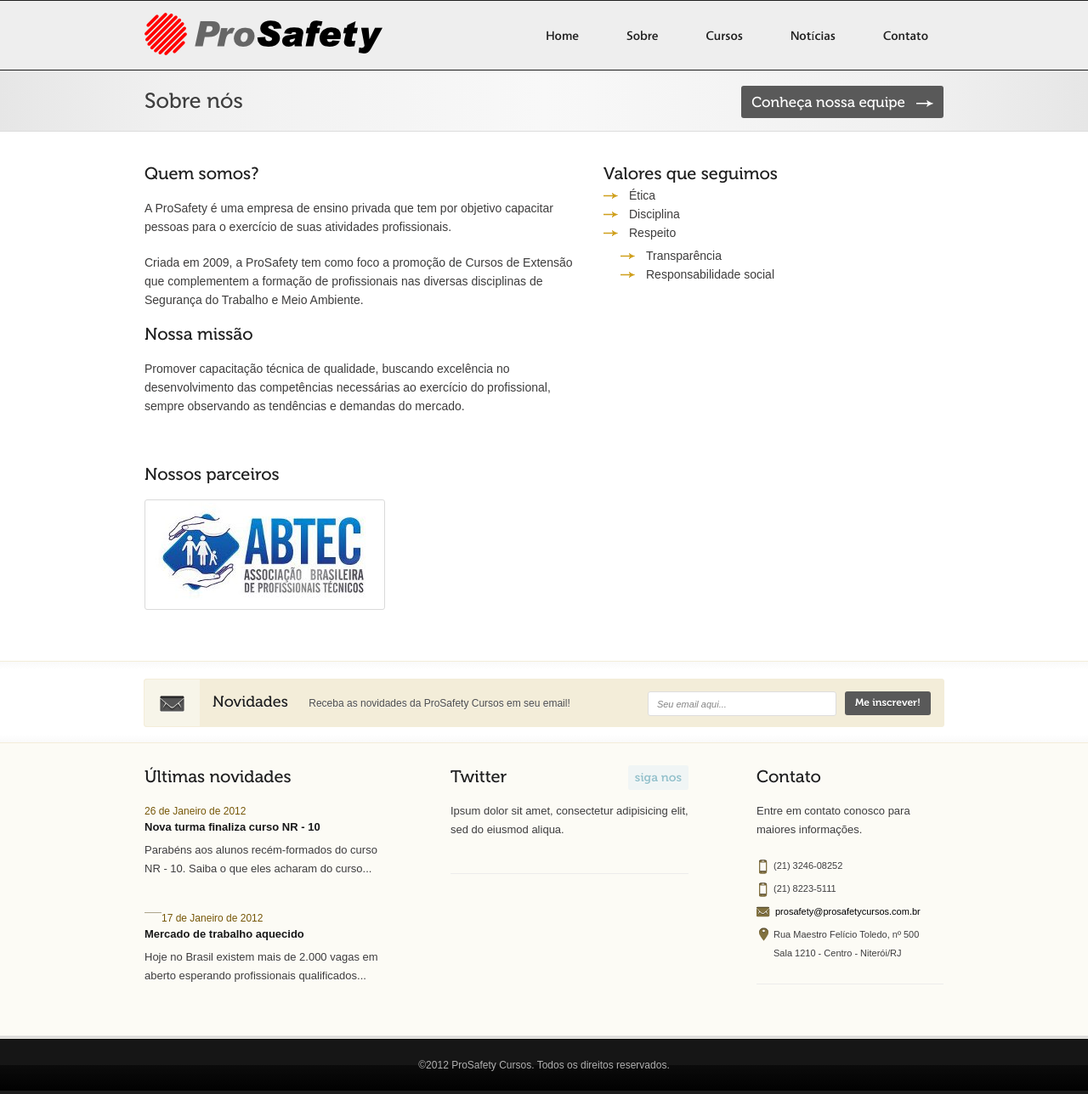
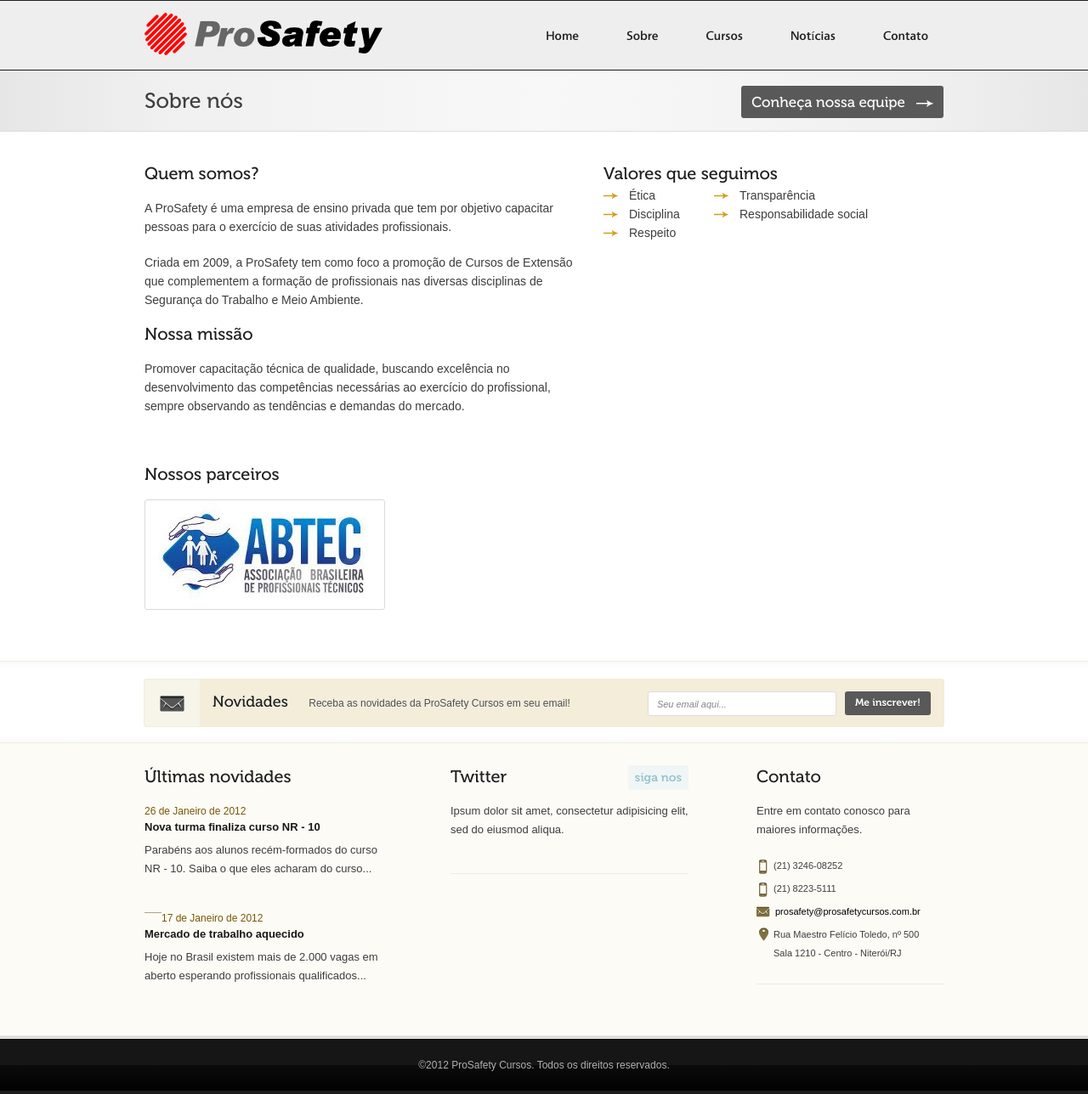
Before and after one commit to prosafetycursos/prosafetycursos.github.com, a Jekyll site: the page built from sobre/index.html, in a window 1280 px wide. Shown: the whole page at 85% size. Built offline with Jekyll 4.4.1, drawn with Linux system fonts in a browser that asks for light colours.

Commit message:
Mudando largura

```diff
--- a/sobre/index.html
+++ b/sobre/index.html
@@ -21,7 +21,7 @@ layout: default
   </div>
   <div class='grid_7'>
     <h2>Valores que seguimos</h2>
-    <ul class='grid_3 alpha contentList arrow'>
+    <ul class='grid_2 alpha contentList arrow'>
       <li>Ética</li>
       <li>Disciplina</li>
       <li>Respeito</li>
```
